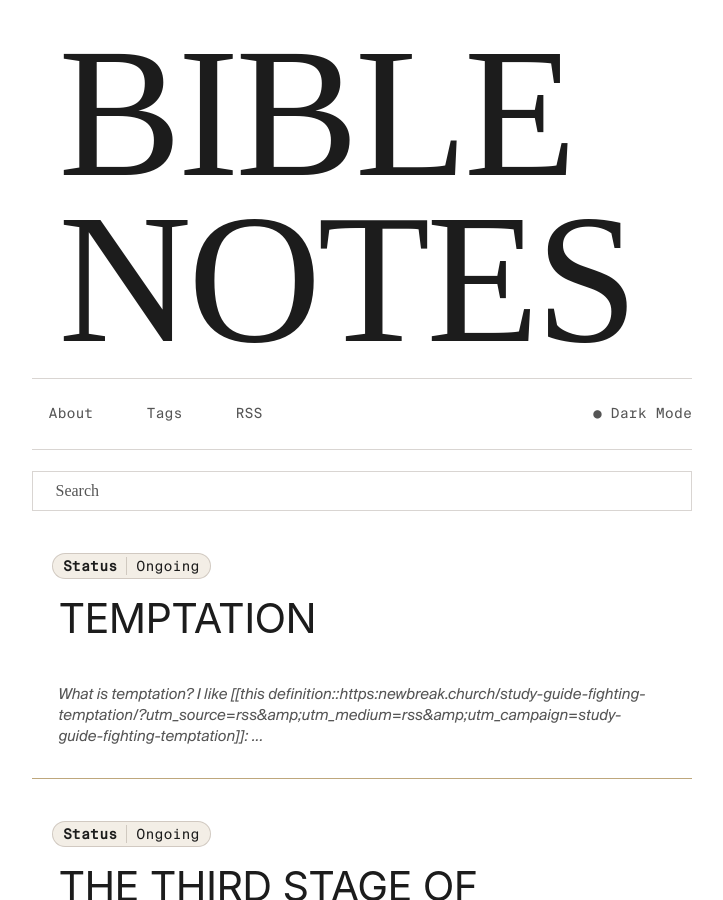
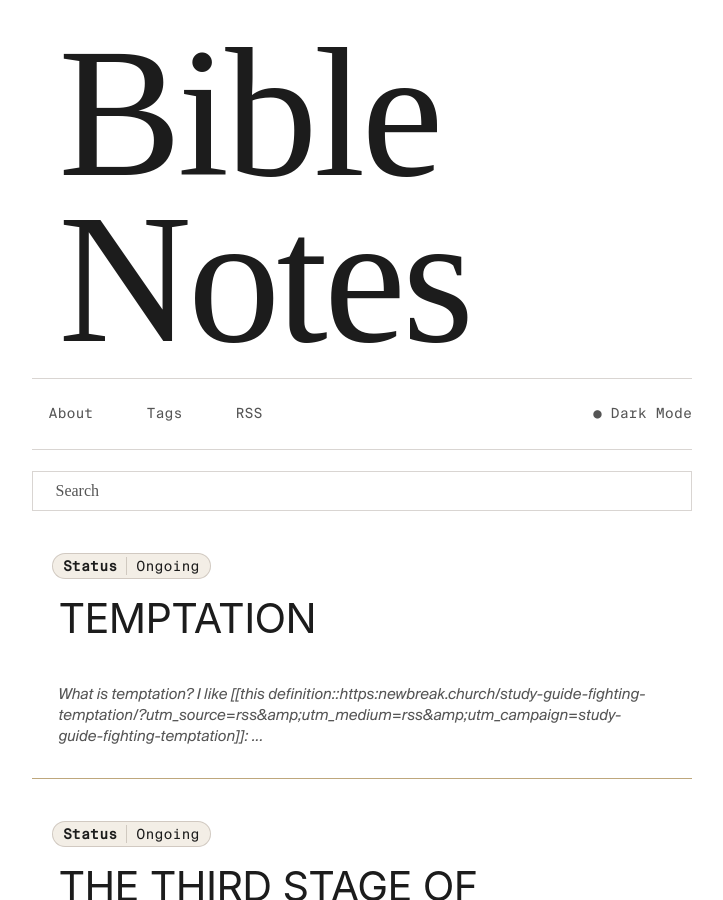
Before and after one commit to jsantiago611/digital-garden-master, a Jekyll site: the page built from index.md, in a window 1280 px wide and 900 px high. Shown: the whole window, without its empty margins (278-1001 px from the left). Built offline with Jekyll 4.4.1, drawn with Linux system fonts in a browser that asks for light colours; some web fonts are replaced.

```diff
--- a/_config.yml
+++ b/_config.yml
@@ -28,7 +28,7 @@ url: "https://jonathansantiago.netlify.app/" # the base hostname & protocol for
 # your social media links etc
 #######################################################################
 
-heading: BIBLE NOTES
+heading: Bible Notes
 subheading: # subheading won't work without a tagline,
           # tagline is mandatory if you want the
           # suheading to appear. The reason is
```
